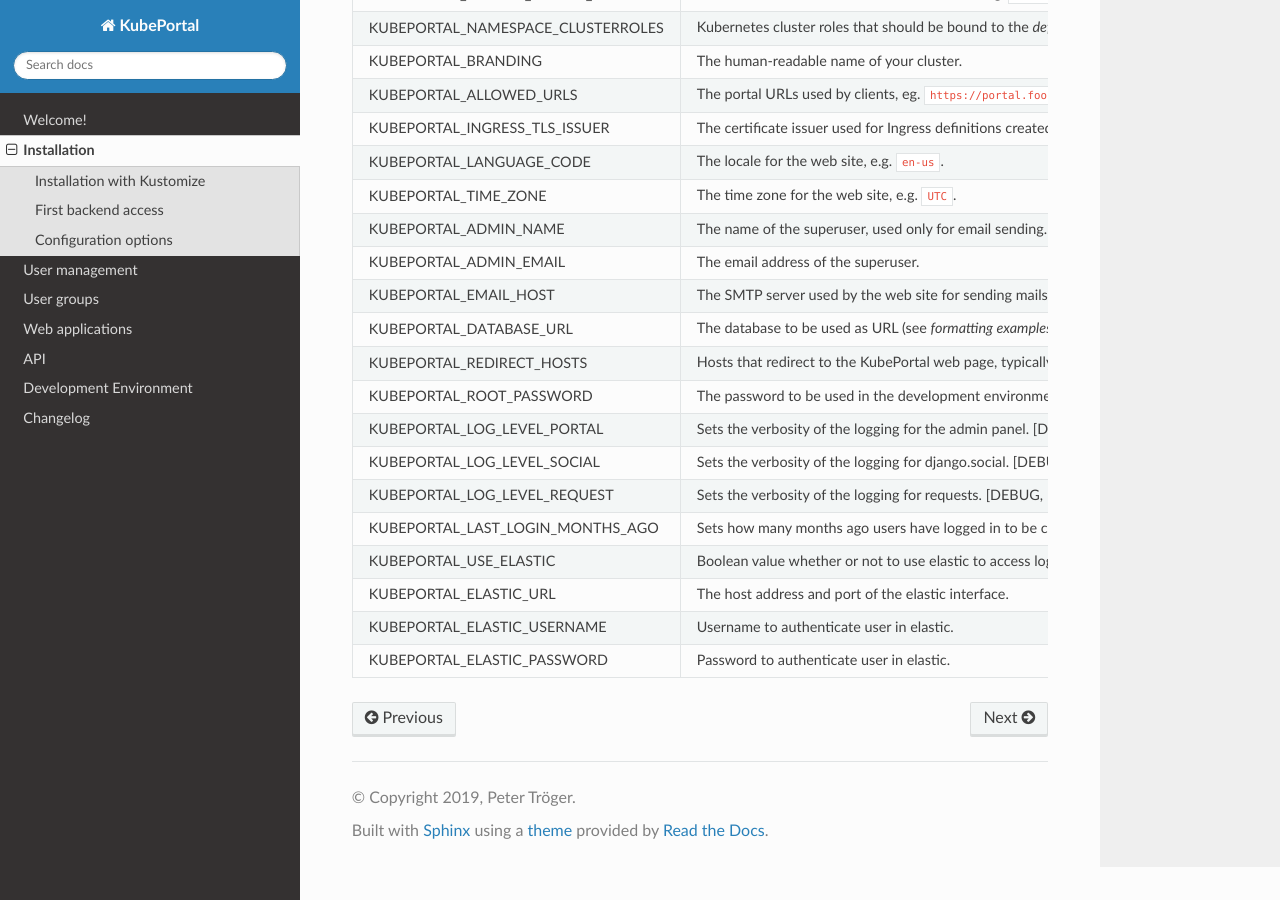
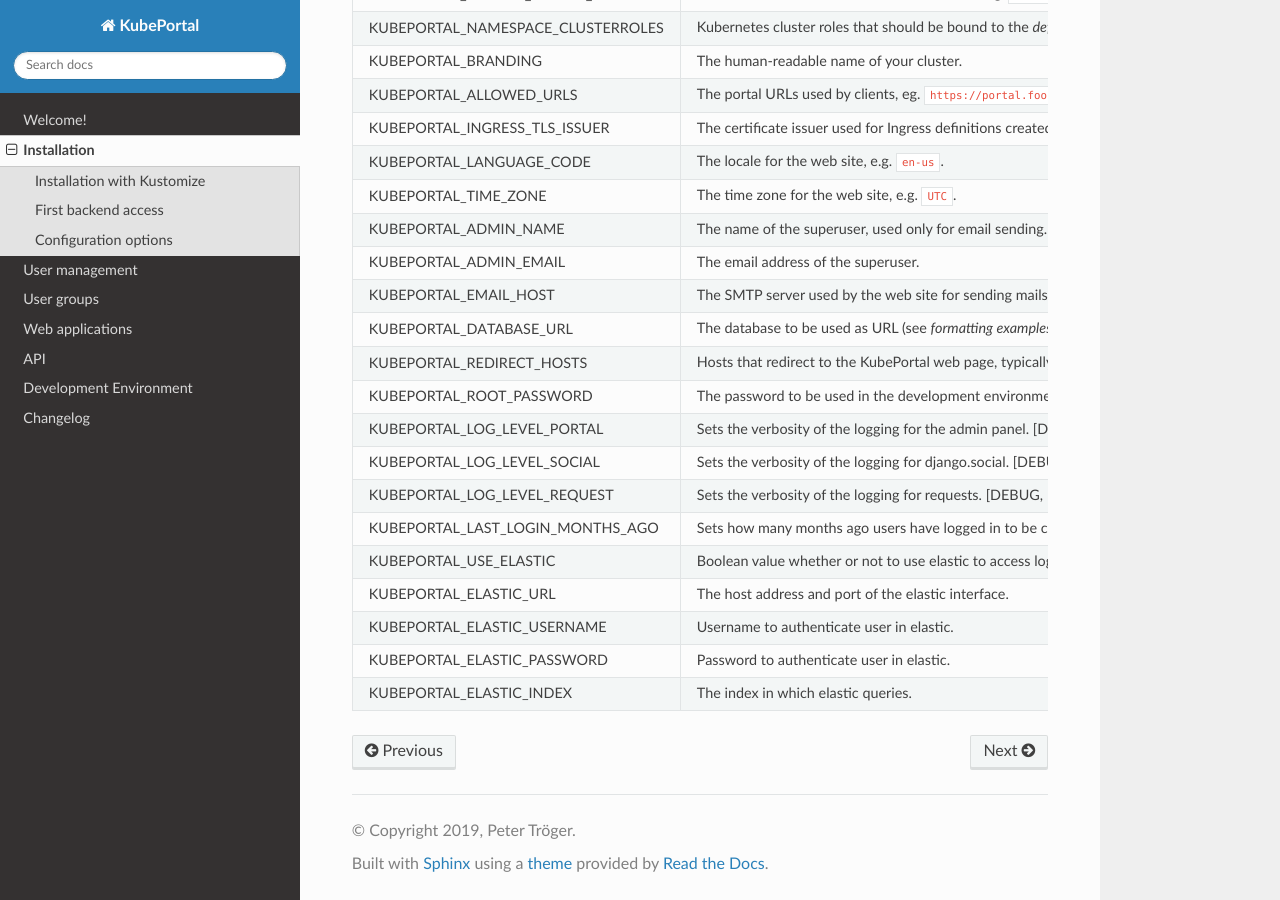
Before and after one commit to kubeportal/kubeportal, a Sphinx documentation site: the page built from docs/installation.rst, in a window 1280 px wide and 900 px high, scrolled down 2134 px. Built offline with Sphinx 7.4.7 and the Read the Docs theme 2.0.0, drawn with Linux system fonts in a browser that asks for light colours.

Commit message:
add ELASTIC_INDEX doc

```diff
--- a/docs/installation.rst
+++ b/docs/installation.rst
@@ -82,4 +82,5 @@
 KUBEPORTAL_ELASTIC_URL                The host address and port of the elastic interface.
 KUBEPORTAL_ELASTIC_USERNAME           Username to authenticate user in elastic.
 KUBEPORTAL_ELASTIC_PASSWORD           Password to authenticate user in elastic.
+KUBEPORTAL_ELASTIC_INDEX              The index in which elastic queries.
 ===================================== ============================================================================
```
